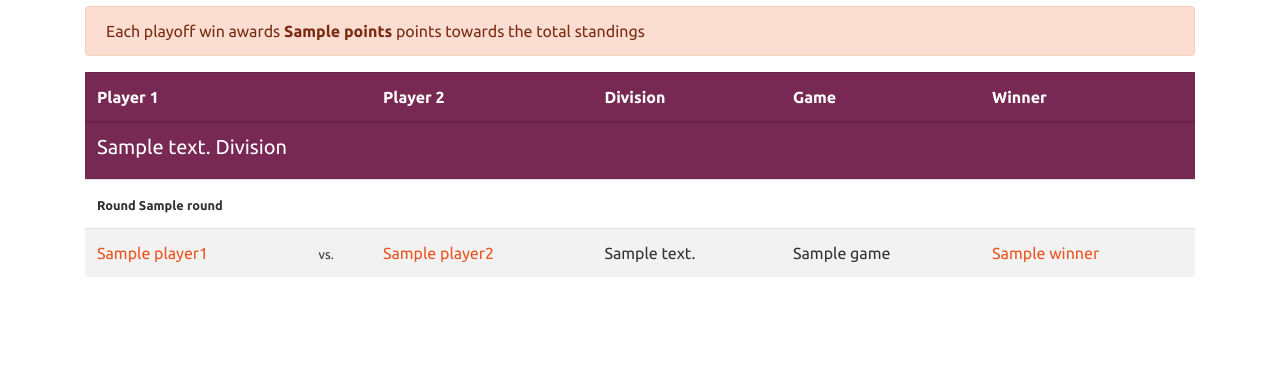
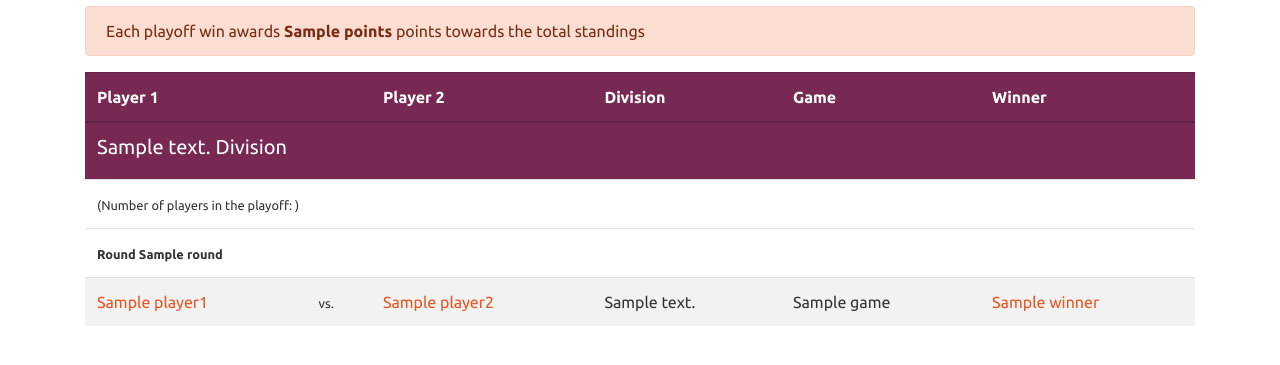
Before and after one commit to torsjonas/twentyfour_hours, a Django app: template core/templates/core/matches.html in a window 1280 px wide. Shown: the part 143-508 px from the top of the page. Run offline with Django 3.2, Linux system fonts and the light colour scheme; the template is opened without the code that fills it: most values are stand-ins (such as "Sample title", 1, 10 or a date in 2020); some libraries are stand-ins or nearby versions.

Commit message:
display number of players in the playoffs

```diff
--- a/core/templates/core/matches.html
+++ b/core/templates/core/matches.html
@@ -33,6 +33,20 @@
             <tr class="distinct">
                 <td colspan="10"><h5>{{ match.division }} {% trans "Division" %}</h5>
             </tr>
+            <tr>
+                <td colspan="10">
+                    <small>
+                        ({% trans "Number of players in the playoff" %}:
+                        {% if match.division == "A" %}
+                            {{ TOURNAMENT.number_of_players_in_a_division }}
+                        {% endif %}
+                        {% if match.division == "B" %}
+                            {{ TOURNAMENT.number_of_players_in_b_division }}
+                        {% endif %}
+                        )
+                    </small>
+                </td>
+            </tr>
         {% endifchanged %}
         {% ifchanged match.round and rounds_are_different %}
             <tr>
```
